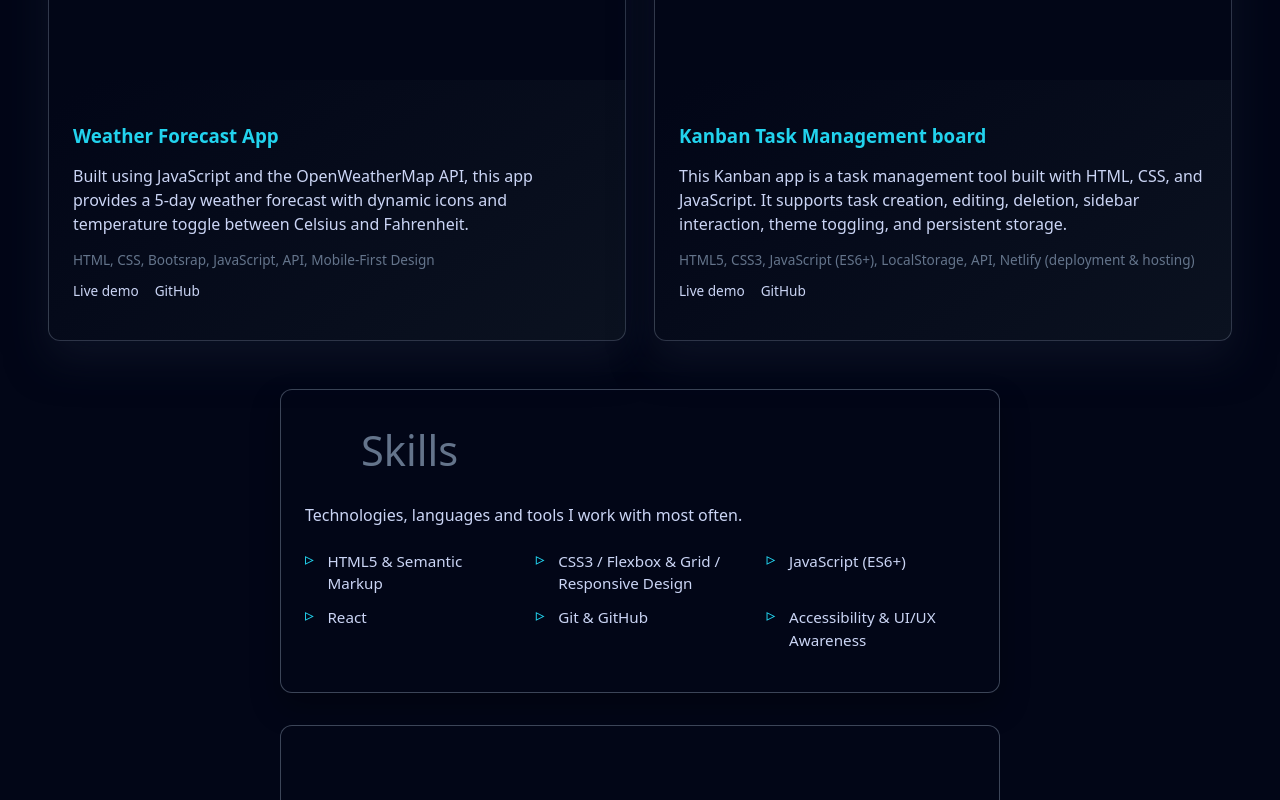
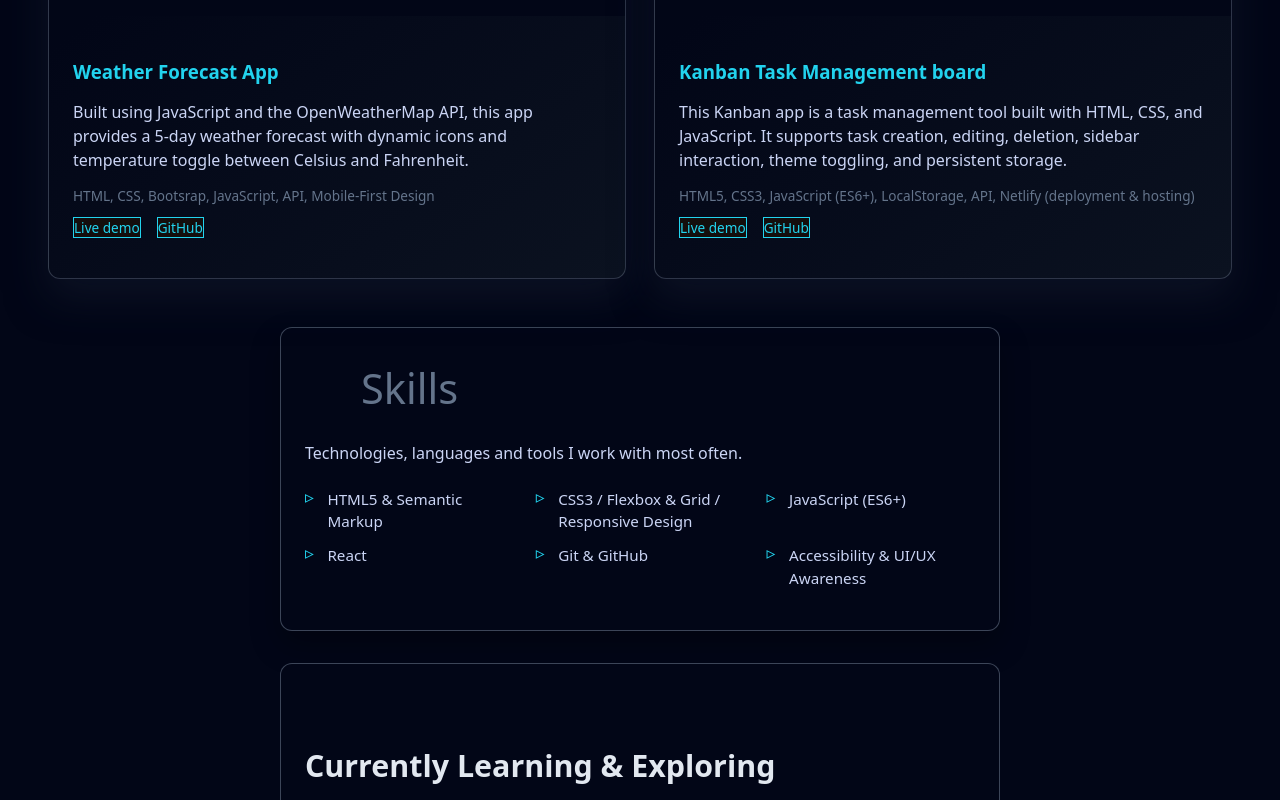
Before and after one commit to MmanawaMarongwe/MMAMAR25151_PTO2503_GROUPA_MMANAWA-MARONGWE_CDV05, a plain HTML site: page index.html in a window 1280 px wide. Shown: the part 1515-2315 px from the top of the page. Drawn offline with Linux system fonts and the light colour scheme.

Commit message:
lighten navbar background and update nav text/hover colors
Fix nested hero section wrapper and correct hero HTML structure

```diff
--- a/index.html
+++ b/index.html
@@ -22,7 +22,6 @@
       </nav>
     </header>
     <main>
-      <section class="hero" id="profile">
       <section class="hero" id="profile">
         <div class="hero-socials">
           <a
@@ -49,7 +48,6 @@
             @
           </a>
         </div>
-        </section>
         <div class="hero-inner">
           <p class="hero-kicker">Hi, I’m</p>
 
@@ -92,11 +90,13 @@
                 <a
                   href="https://regal-entremet-b5a03b.netlify.app/"
                   target="_blank"
+                  class="project-link"
                   >Live demo</a
                 >
                 <a
                   href="https://github.com/MmanawaMarongwe/Weather-app"
                   target="_blank"
+                  class="project-link"
                   >GitHub</a
                 >
               </div>
@@ -121,8 +121,8 @@
                 (deployment & hosting)
               </p>
               <div class="project-links">
-                <a href="#" target="_blank">Live demo</a>
-                <a href="#" target="_blank">GitHub</a>
+                <a href="#" target="_blank" class="project-link">Live demo</a>
+                <a href="#" target="_blank" class="project-link">GitHub</a>
               </div>
             </div>
           </article>
--- a/styles.css
+++ b/styles.css
@@ -46,7 +46,7 @@
   display: flex;
   align-items: center;
   justify-content: space-between;
-  background: rgba(15, 11, 7, 0.9);
+  background: rgba(20, 18, 15, 0.8);
   z-index: 50;
   border-bottom: 1px solid rgba(255, 255, 255, 0.02);
 }
@@ -78,7 +78,7 @@
 }
 
 .main-nav a:hover {
-  color: var(--color-text-soft);
+  color: var(--color-accent);
 }
 
 .skip-link {
@@ -102,7 +102,6 @@
   display: flex;
   align-items: center;
   justify-content: center;
-  background: var(--color-bg);
 
   background: radial-gradient(circle at top left, #0f172a 0, #020617 45%),
     radial-gradient(circle at bottom right, #22d3ee33 0, #020617 55%);
@@ -340,6 +339,16 @@
   font-size: 0.85rem;
 }
 
+.project-link {
+  border: 1px solid var(--color-accent);
+  color: var(--color-accent);
+  background: rgba(24, 16, 11, 0.8);
+}
+
+.project-link:hover {
+  transform: translateY(-2px) scale(1.05);
+}
+
 .skills-card {
   background: var(--color-surface);
   border-radius: 12px;
```
Lines whose indentation alone changed are shown as unchanged.
